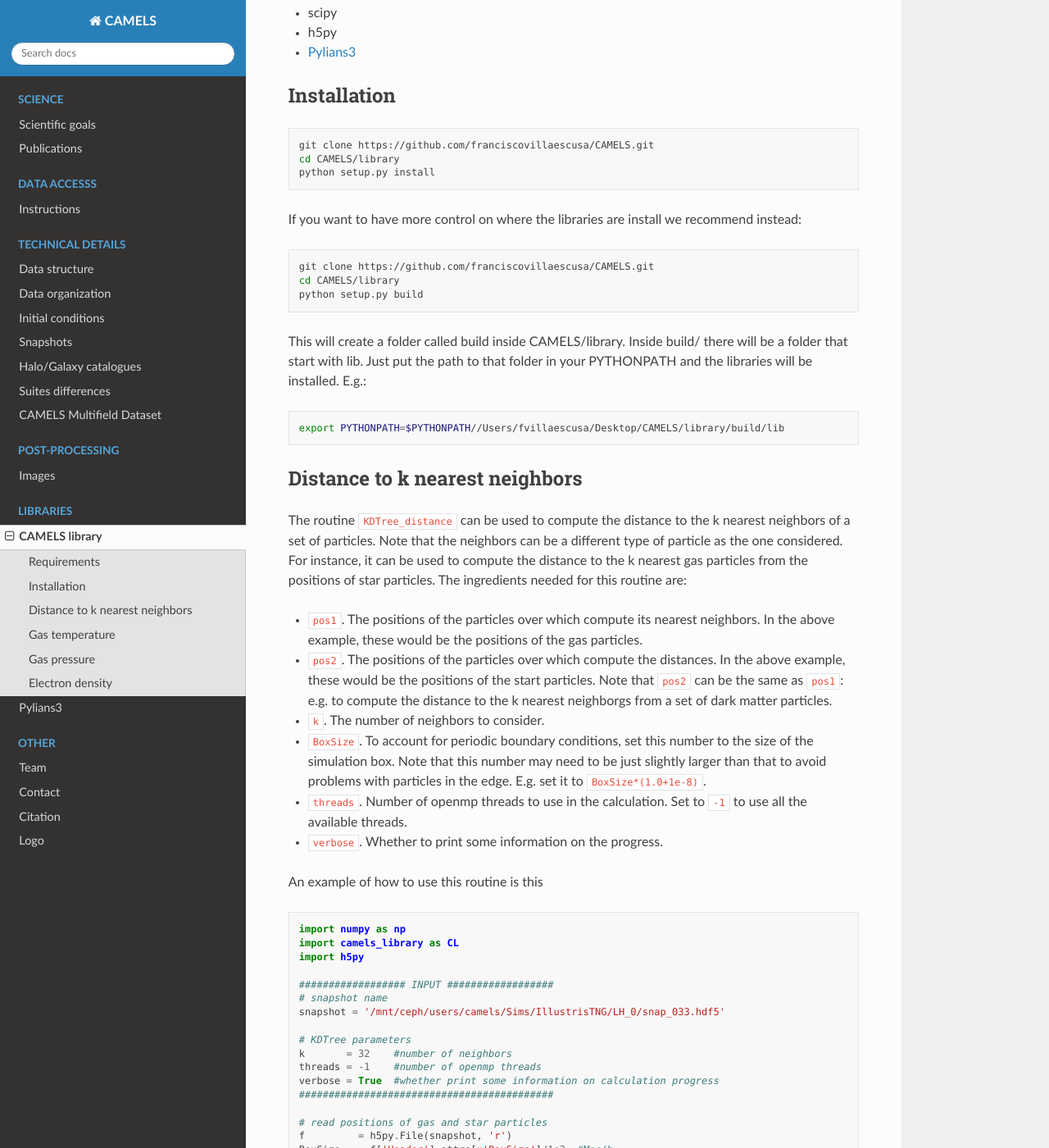
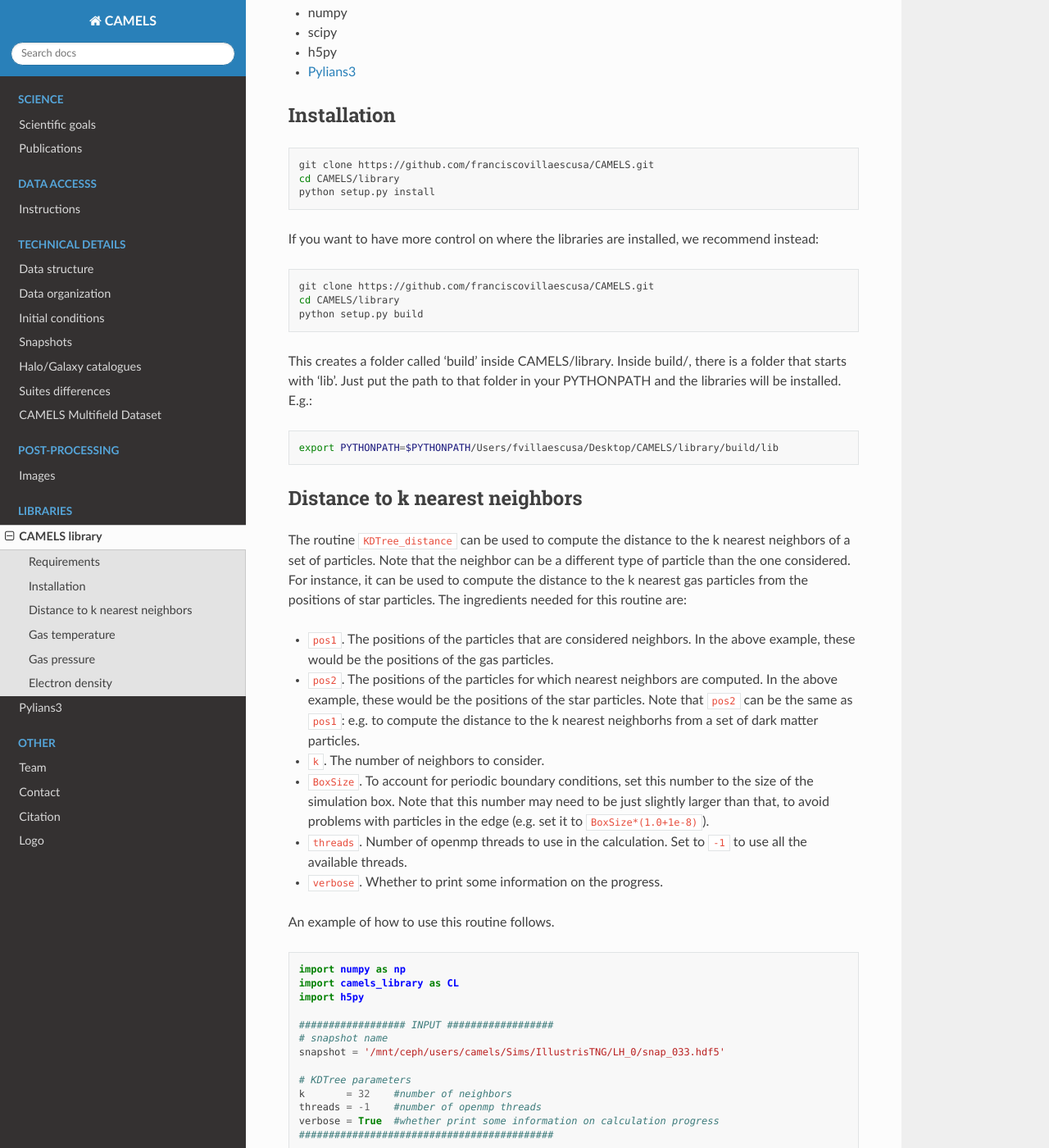
Before and after one commit to franciscovillaescusa/CAMELS, a Sphinx documentation site: the page built from docs/source/camels_library.rst, in a window 1280 px wide and 1400 px high, scrolled down 332 px. Shown: the whole window at 82% size. Built offline with Sphinx 7.4.7 and the Read the Docs theme 2.0.0, drawn with Linux system fonts in a browser that asks for light colours; some of the changed text lies outside the part shown.

Commit message:
Typos and grammar fix

```diff
--- a/docs/source/camels_library.rst
+++ b/docs/source/camels_library.rst
@@ -26,7 +26,7 @@
    cd CAMELS/library
    python setup.py install
 
-If you want to have more control on where the libraries are install we recommend instead:
+If you want to have more control on where the libraries are installed, we recommend instead:
 
 .. code-block:: bash
 
@@ -34,30 +34,30 @@
    cd CAMELS/library
    python setup.py build
 
-This will create a folder called build inside CAMELS/library. Inside build/ there will be a folder that start with lib. Just put the path to that folder in your PYTHONPATH and the libraries will be installed. E.g.:
+This creates a folder called 'build' inside CAMELS/library. Inside build/, there is a folder that starts with 'lib'. Just put the path to that folder in your PYTHONPATH and the libraries will be installed. E.g.:
 
 .. code-block::  bash
 
-   export PYTHONPATH=$PYTHONPATH//Users/fvillaescusa/Desktop/CAMELS/library/build/lib
+   export PYTHONPATH=$PYTHONPATH/Users/fvillaescusa/Desktop/CAMELS/library/build/lib
 
 Distance to k nearest neighbors
 -------------------------------
 
-The routine ``KDTree_distance`` can be used to compute the distance to the k nearest neighbors of a set of particles. Note that the neighbors can be a different type of particle as the one considered. For instance, it can be used to compute the distance to the k nearest gas particles from the positions of star particles. The ingredients needed for this routine are:
+The routine ``KDTree_distance`` can be used to compute the distance to the k nearest neighbors of a set of particles. Note that the neighbor can be a different type of particle than the one considered. For instance, it can be used to compute the distance to the k nearest gas particles from the positions of star particles. The ingredients needed for this routine are:
 
-- ``pos1``. The positions of the particles over which compute its nearest neighbors. In the above example, these would be the positions of the gas particles.
+- ``pos1``. The positions of the particles that are considered neighbors. In the above example, these would be the positions of the gas particles.
 
-- ``pos2``. The positions of the particles over which compute the distances. In the above example, these would be the positions of the start particles. Note that ``pos2`` can be the same as ``pos1``: e.g. to compute the distance to the k nearest neighborgs from a set of dark matter particles.
+- ``pos2``. The positions of the particles for which nearest neighbors are computed. In the above example, these would be the positions of the star particles. Note that ``pos2`` can be the same as ``pos1``: e.g. to compute the distance to the k nearest neighborhs from a set of dark matter particles.
 
 - ``k``. The number of neighbors to consider.
 
-- ``BoxSize``. To account for periodic boundary conditions, set this number to the size of the simulation box. Note that this number may need to be just slightly larger than that to avoid problems with particles in the edge. E.g. set it to ``BoxSize*(1.0+1e-8)``.
+- ``BoxSize``. To account for periodic boundary conditions, set this number to the size of the simulation box. Note that this number may need to be just slightly larger than that, to avoid problems with particles in the edge (e.g. set it to ``BoxSize*(1.0+1e-8)``).
 
 - ``threads``. Number of openmp threads to use in the calculation. Set to ``-1`` to use all the available threads.
 
 - ``verbose``. Whether to print some information on the progress.
 
-An example of how to use this routine is this
+An example of how to use this routine follows.
 
 .. code-block:: python
 
```
Also changed, not shown: other parts of docs/source/camels_library.rst (+4 -4 lines).
